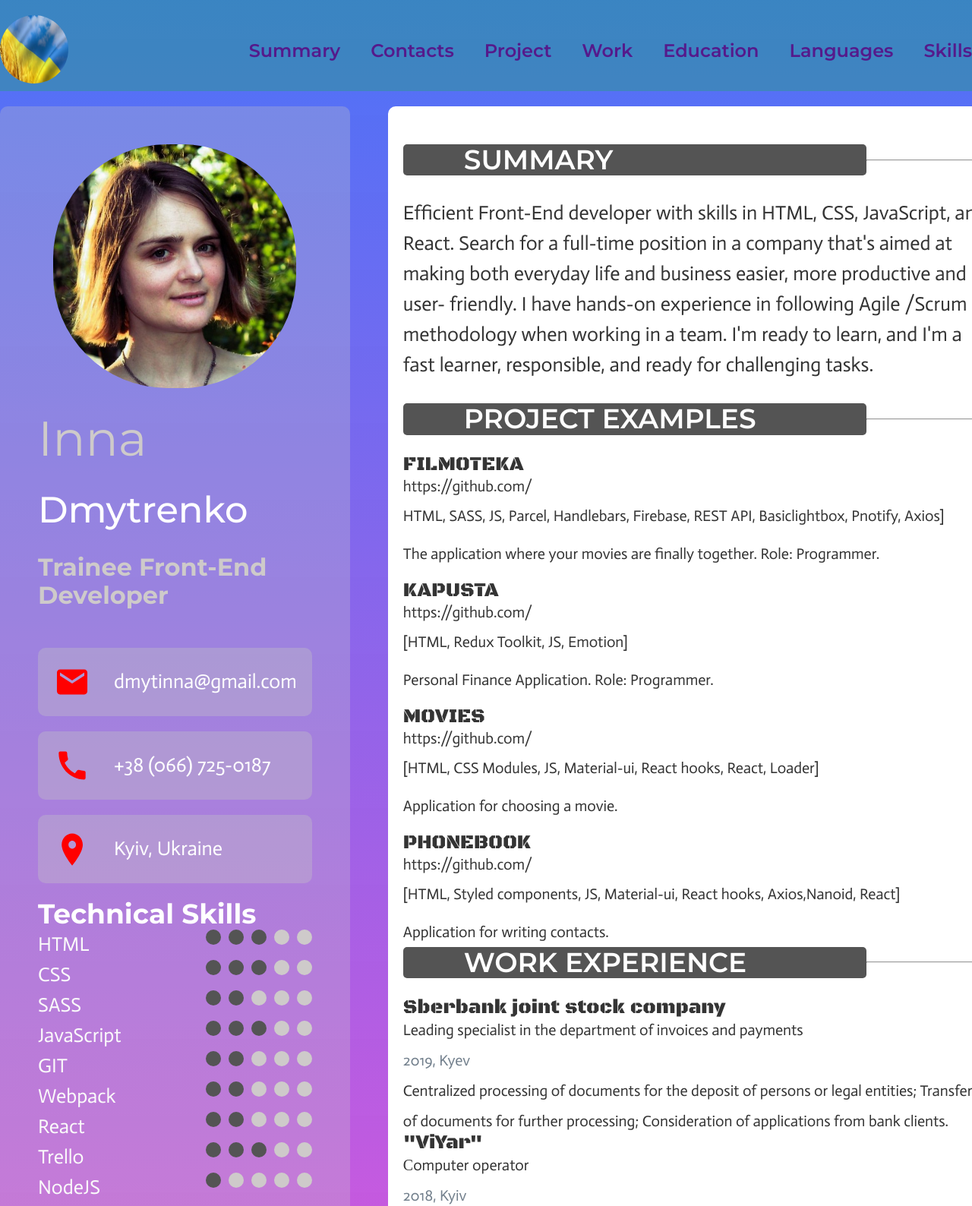
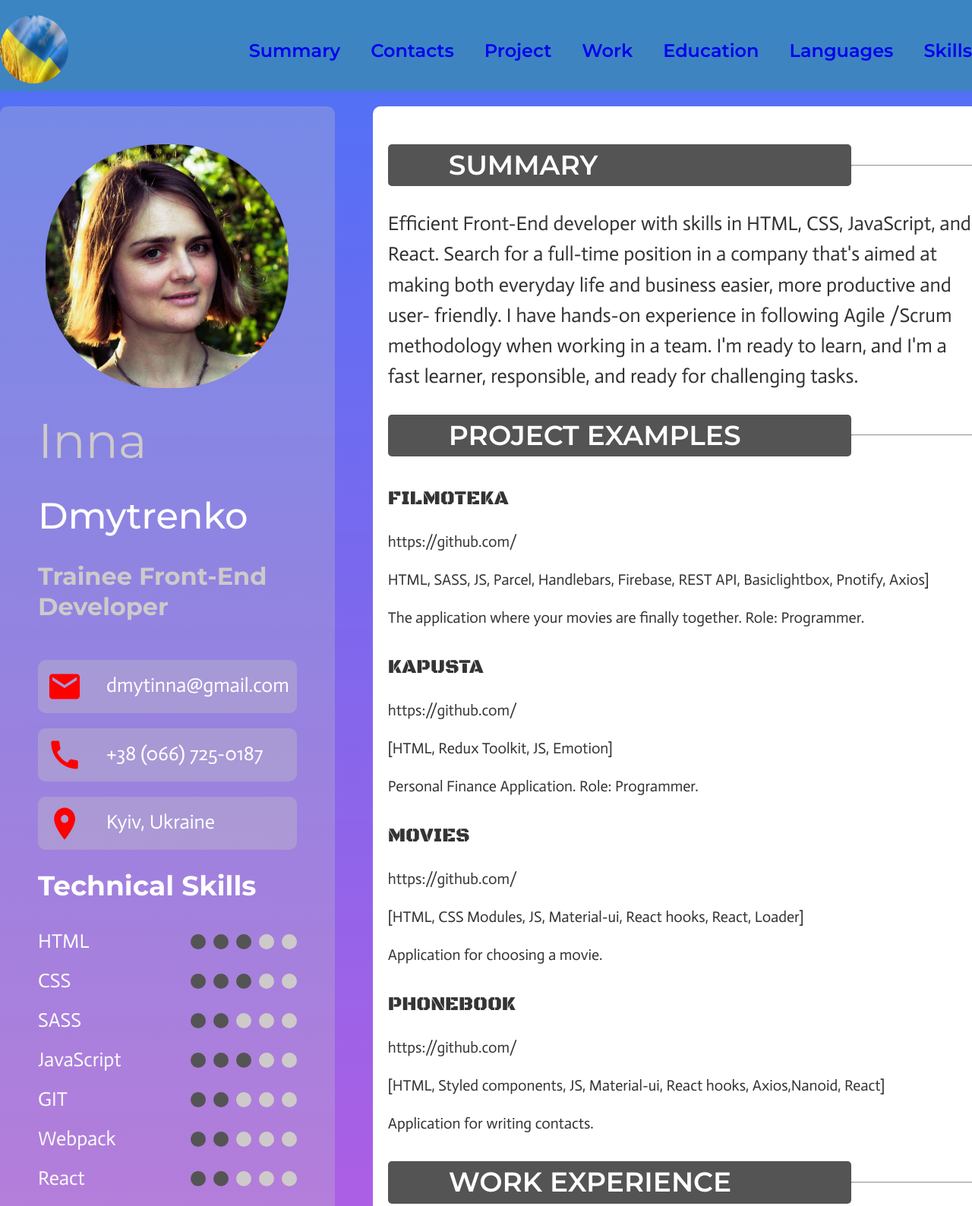
Before and after one commit to inna-dmytrenko/cv, a website: page src/index.html in a window 1280 px wide. Shown: the top 1588 px of the page at 76% size. Drawn offline with Linux system fonts and the light colour scheme.

Commit message:
feat: add style

```diff
--- a/src/index.html
+++ b/src/index.html
@@ -29,17 +29,17 @@
               height="90"
           /></a>
           <ul class="nav__list">
-            <li class="nav__item"><a href="" class="nav__link">Summary</a></li>
-            <li class="nav__item"><a href="" class="nav__link">Contacts</a></li>
-            <li class="nav__item"><a href="" class="nav__link">Project</a></li>
-            <li class="nav__item"><a href="" class="nav__link">Work</a></li>
+            <li class="nav__item"><a href="#summary" class="nav__link">Summary</a></li>
+            <li class="nav__item"><a href="#contacts" class="nav__link">Contacts</a></li>
+            <li class="nav__item"><a href="#project" class="nav__link">Project</a></li>
+            <li class="nav__item"><a href="#work" class="nav__link">Work</a></li>
             <li class="nav__item">
-              <a href="" class="nav__link">Education</a>
+              <a href="#education" class="nav__link">Education</a>
             </li>
             <li class="nav__item">
-              <a href="" class="nav__link">Languages</a>
+              <a href="#languages" class="nav__link">Languages</a>
             </li>
-            <li class="nav__item"><a href="" class="nav__link">Skills</a></li>
+            <li class="nav__item"><a href="#skills" class="nav__link">Skills</a></li>
           </ul>
         </nav>
       </div>
@@ -58,7 +58,7 @@
             <div class="last-name">Dmytrenko</div>
           </h2>
           <h1 class="title">Trainee Front-End Developer</h1>
-          <ul class="contact__list">
+          <ul id="contacts" class="contact__list">
             <li class="contact__item">
               <a href="mailto:dmytinna@gmail.com" class="link">
                 <svg>
@@ -89,7 +89,7 @@
               </a>
             </li>
           </ul>
-          <ul class="tech-skills__list">
+          <ul id="skills" class="tech-skills__list">
             <h3 class="subtitle">Technical Skills</h3>
             <li class="tech-skills__item">
               <span class="tech">HTML</span>
@@ -202,7 +202,7 @@
               Autonomy, responsibility and activism
             </li>
           </ul>
-          <ul class="tech-skills__list">
+          <ul id="languages" class="tech-skills__list">
             <h3 class="subtitle">Languages</h3>
             <li class="tech-skills__item">
               <span class="tech">English</span>
@@ -237,14 +237,14 @@
             </li>
           </ul>
           <div>
-            <span class="subtitle">Social</span>
+            <h3 class="subtitle">Social</h3>
             <a class="soft-skills__item" href="https://www.linkedin.com/in/inna-dmytrenko/?locale=en_US"
               >linkedin.com/in</a
             >
           </div>
         </section>
         <div class="right">
-          <section class="summary">
+          <section id="summary" class="summary">
             <div>
               <div class="hr">
                 <h3 class="subtitle">SUMMARY</h3>
@@ -261,7 +261,7 @@
               </p>
             </div>
           </section>
-          <section class="project-examples">
+          <section id="project" class="project-examples">
             <div class="hr">
               <h3 class="subtitle">PROJECT EXAMPLES</h3>
               <hr width="160" />
@@ -335,7 +335,7 @@
               </li>
             </ul>
           </section>
-          <section class="work-experience">
+          <section id="work" class="work-experience">
             <div class="hr">
               <h3 class="subtitle">WORK EXPERIENCE</h3>
               <hr width="160" />
@@ -366,7 +366,7 @@
               </li>
             </ul>
           </section>
-          <section class="education">
+          <section id="education" class="education">
             <div class="hr">
               <h3 class="subtitle">EDUCATION</h3>
               <hr width="160" />
--- a/src/style/style.css
+++ b/src/style/style.css
@@ -41,7 +41,7 @@ font-family: 'Montserrat';
     font-style: normal;
     font-weight: 600;
     font-size: 24px;
-    line-height: 18px;
+    line-height: 1.20;
 }
 .header{
 margin: 0 auto;
@@ -73,7 +73,7 @@ background-color: #0fb64149;
         font-style: normal;
         font-weight: 400;
         font-size: 64px;
-        /* line-height: 78px; */
+        line-height: 1.22;
 
         color: #CECACA;
         margin-bottom: 30px;
@@ -83,7 +83,7 @@ background-color: #0fb64149;
         font-style: normal;
         font-weight: 500;
         font-size: 48px;
-        /* line-height: 60px; */
+        line-height: 1.25;
         /* identical to box height */
     margin-bottom: 30px;
 
@@ -94,7 +94,7 @@ background-color: #0fb64149;
         font-style: normal;
         font-weight: 700;
         font-size: 32px;
-        /* line-height: 40px; */
+        line-height: 1.25;
     margin-bottom: 50px;
         color: #CECACA;
 
@@ -114,7 +114,7 @@ background-color: #0fb64149;
         font-style: normal;
         font-weight: 400;
         font-size: 26px;
-        line-height: 31px;
+        line-height: 1.25;
         display: flex;
         align-items: center;
 
@@ -126,7 +126,7 @@ background-color: #0fb64149;
     fill: #FFFFFF;
 }
 .contact__item{
-    padding: 20px;
+    padding: 10px;
     margin-bottom: 20px;
     background-color: rgba(196, 196, 196, 0.35);
     border-radius: 10px;
@@ -144,18 +144,24 @@ background-color: #0fb64149;
         font-style: normal;
         font-weight: 700;
         font-size: 36px;
-        color: #FFFFFF
+        line-height: 1.54;
+        color: #FFFFFF;
+        /* margin-bottom: 20px; */
+}
+.sidbar .subtitle{
+    margin-bottom: 20px;
 }
 .tech{
     font-family: 'Actor';
         font-style: normal;
         font-weight: 400;
         font-size: 26px;
-        line-height: 40px;
-        /* or 69% */
-
+        line-height: 2;
 
         color: #FAFAFA;
+}
+.tech-skills__list, .soft-skills__list{
+    margin-bottom: 20px;
 }
 /* -----------------------------END TECHNICAL SKILLS------------------------------ */
 /* -----------------------------SOFT SKILLS------------------------------ */
@@ -164,7 +170,7 @@ background-color: #0fb64149;
         font-style: normal;
         font-weight: 400;
         font-size: 26px;
-        line-height: 40px;
+        line-height: 1.54;
         /* or 154% */
 
 
@@ -207,8 +213,7 @@ background-color: #0fb64149;
         font-style: normal;
         font-weight: 400;
         font-size: 26px;
-        line-height: 40px;
-        /* or 154% */
+    line-height: 1.54;
 
 
         color: #343434;
@@ -217,13 +222,15 @@ background-color: #0fb64149;
 }
 /* -----------------------------END SUMMARY------------------------------ */
 /* -----------------------------PROJECT------------------------------ */
+.project-examples, .work-experience, .education{
+    margin-bottom: 30px;
+}
 .project-link__title{
     font-family: 'Black Ops One';
         font-style: normal;
         font-weight: 400;
         font-size: 26px;
-        line-height: 18px;
-        /* or 69% */
+    line-height: 2;
 
 
         color: #343434;
@@ -233,7 +240,7 @@ background-color: #0fb64149;
         font-style: normal;
         font-weight: 400;
         font-size: 20px;
-        line-height: 18px;
+        line-height: 2;
         /* or 90% */
 
         display: flex;
@@ -246,7 +253,7 @@ background-color: #0fb64149;
         font-style: normal;
         font-weight: 400;
         font-size: 20px;
-        line-height: 40px;
+        line-height: 2;
         /* or 200% */
 
 
@@ -288,12 +295,11 @@ background-color: #0fb64149;
 .circle__list{
     display: flex;
   gap: 10px;
-    /* align-items: center; */
+  justify-content: center;
+    align-items: center;
     /* text-align: center; */
 }
-.tech-skills__list{
 
-}
 .tech-skills__item{
     display: flex;
 
```
